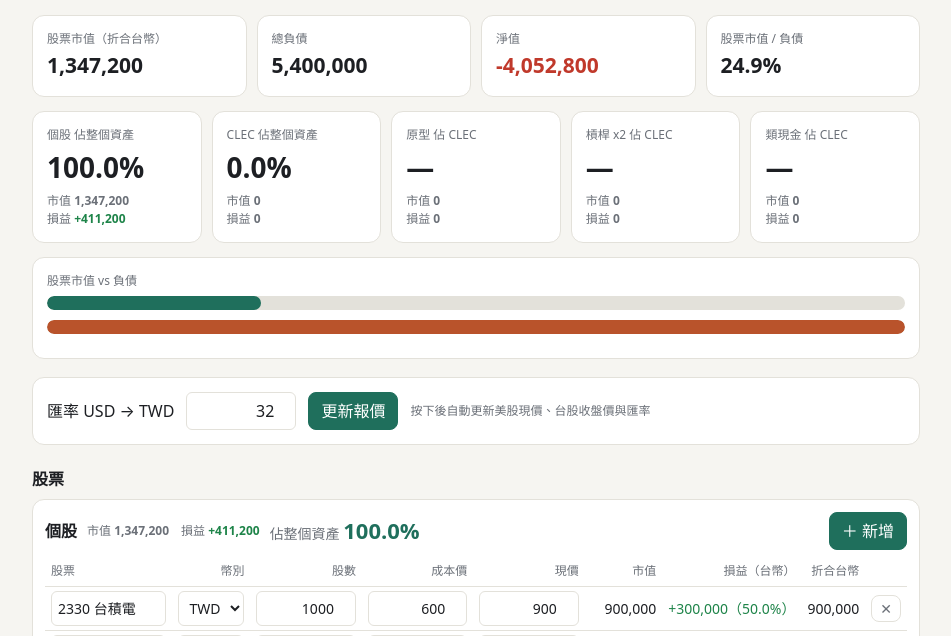
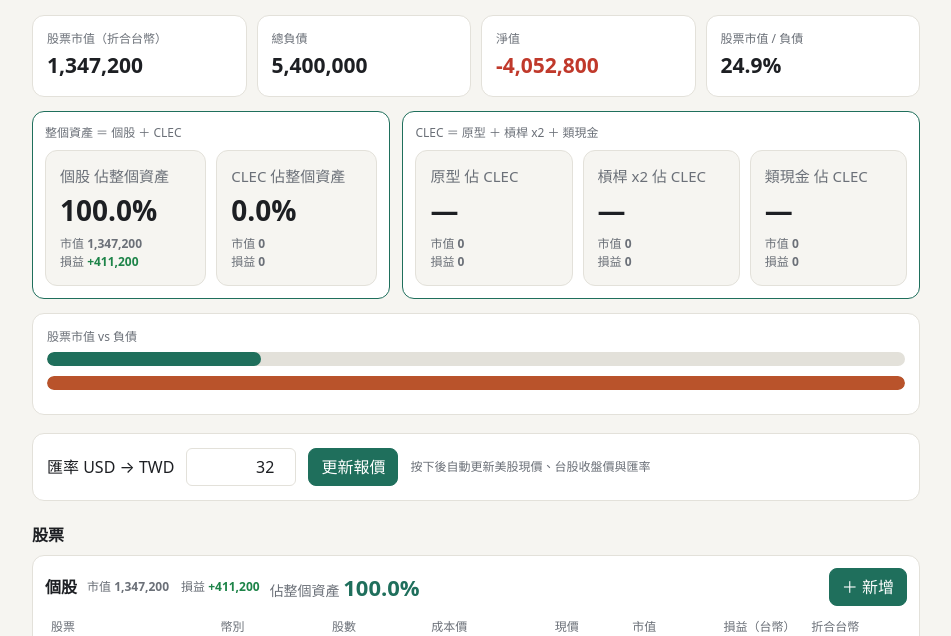
Before and after one commit to Ericzyliu/portfolio, a plain HTML site: page index.html in a window 1280 px wide. Shown: the part 99-735 px from the top of the page, without its empty margins (164-1115 px from the left). Drawn offline with Linux system fonts and the light colour scheme.

Commit message:
Add files via upload

```diff
--- a/index.html
+++ b/index.html
@@ -44,6 +44,10 @@ input[type=range]{width:200px;min-width:0;padding:0;accent-color:var(--ac)}
 .bh .sp{flex:1}
 .rr{font-size:22px;font-weight:650;color:var(--ac)}
 .big{font-size:28px}
+.pair{display:flex;gap:12px;flex-wrap:wrap;margin-bottom:14px}
+.pair .blk{margin:0;border-color:var(--ac)}
+.pair .card{background:var(--bg)}
+.pair .card>.k:first-child{font-size:15px}
 </style>
 </head>
 <body>
@@ -57,12 +61,12 @@ input[type=range]{width:200px;min-width:0;padding:0;accent-color:var(--ac)}
     <div class="card"><div class="k">淨值</div><div class="v" id="sNet"></div></div>
     <div class="card"><div class="k">股票市值 / 負債</div><div class="v" id="sRatio"></div></div>
   </div>
-  <div class="grid">
-    <div class="card"><div class="k">個股 佔整個資產</div><div class="v big" id="t_stock"></div><div class="k" style="margin-top:4px">市值 <b id="tv_stock"></b></div><div class="k">損益 <b id="tp_stock"></b></div></div>
-    <div class="card"><div class="k">CLEC 佔整個資產</div><div class="v big" id="t_clec"></div><div class="k" style="margin-top:4px">市值 <b id="tv_clec"></b></div><div class="k">損益 <b id="tp_clec"></b></div></div>
-    <div class="card"><div class="k">原型 佔 CLEC</div><div class="v big" id="t_proto"></div><div class="k" style="margin-top:4px">市值 <b id="tv_proto"></b></div><div class="k">損益 <b id="tp_proto"></b></div></div>
+  <div class="pair">
+    <div class="blk" style="flex:2 1 280px"><div class="k" style="margin-bottom:8px">整個資產 ＝ 個股 ＋ CLEC</div><div class="grid" style="margin:0"><div class="card"><div class="k">個股 佔整個資產</div><div class="v big" id="t_stock"></div><div class="k" style="margin-top:4px">市值 <b id="tv_stock"></b></div><div class="k">損益 <b id="tp_stock"></b></div></div>
+    <div class="card"><div class="k">CLEC 佔整個資產</div><div class="v big" id="t_clec"></div><div class="k" style="margin-top:4px">市值 <b id="tv_clec"></b></div><div class="k">損益 <b id="tp_clec"></b></div></div></div></div>
+    <div class="blk" style="flex:3 1 400px"><div class="k" style="margin-bottom:8px">CLEC ＝ 原型 ＋ 槓桿 x2 ＋ 類現金</div><div class="grid" style="margin:0"><div class="card"><div class="k">原型 佔 CLEC</div><div class="v big" id="t_proto"></div><div class="k" style="margin-top:4px">市值 <b id="tv_proto"></b></div><div class="k">損益 <b id="tp_proto"></b></div></div>
     <div class="card"><div class="k">槓桿 x2 佔 CLEC</div><div class="v big" id="t_lev"></div><div class="k" style="margin-top:4px">市值 <b id="tv_lev"></b></div><div class="k">損益 <b id="tp_lev"></b></div></div>
-    <div class="card"><div class="k">類現金 佔 CLEC</div><div class="v big" id="t_cash"></div><div class="k" style="margin-top:4px">市值 <b id="tv_cash"></b></div><div class="k">損益 <b id="tp_cash"></b></div></div>
+    <div class="card"><div class="k">類現金 佔 CLEC</div><div class="v big" id="t_cash"></div><div class="k" style="margin-top:4px">市值 <b id="tv_cash"></b></div><div class="k">損益 <b id="tp_cash"></b></div></div></div></div>
   </div>
 
   <div class="card">
```
